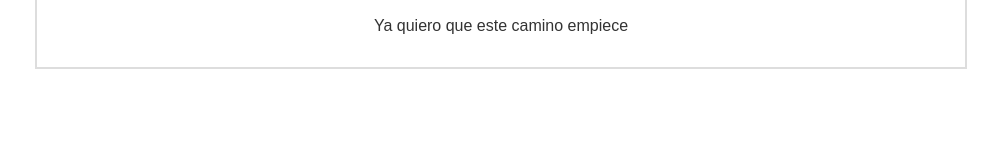
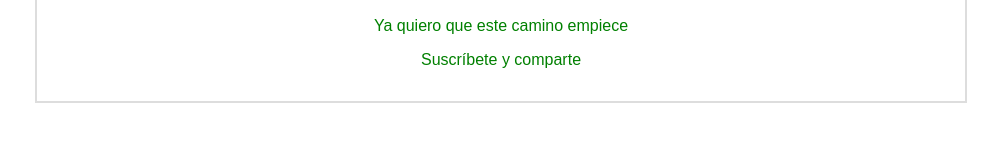
Before and after one commit to BryanGalicia23/punk-doggy, a plain HTML site: page index.html in a window 1280 px wide. Shown: the part 559-700 px from the top of the page, without its empty margins (139-1140 px from the left). Drawn offline with Linux system fonts and the light colour scheme.

Commit message:
Agregamos suscripción y cambiamos color

```diff
--- a/css/style.css
+++ b/css/style.css
@@ -1,7 +1,7 @@
 body {
   text-align: center;
   font-family: "Arial";
-  color: #333;
+  color: green;
   font-size: 16px;
   margin: 0;
   padding: 0;
--- a/index.html
+++ b/index.html
@@ -23,6 +23,7 @@
       <h3>Me encanta programar</h3>
       <img src="https://blog.seccionamarilla.com.mx/wp-content/uploads/2017/01/perro-rockero.jpg" alt="perrito punk" />
       <p>Ya quiero que este camino empiece</p>
+      <p>Suscríbete y comparte</p>
     </div>
   </div>
 </body>
```
